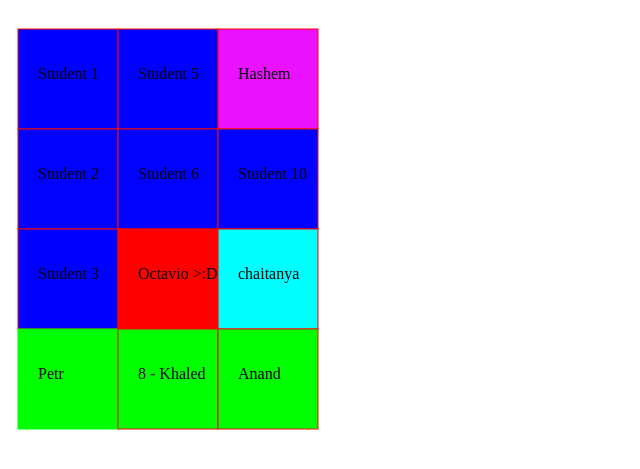
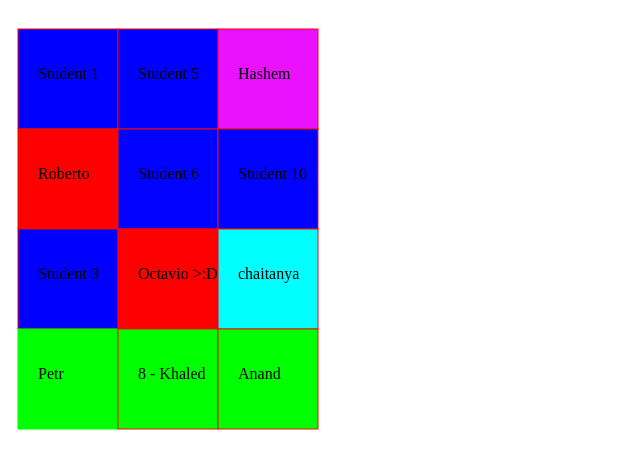
Before and after one commit to deebuls/learning_github_mas, a plain HTML site: page index.html in a window 1280 px wide. Shown: the part 61-530 px from the top of the page, without its empty margins (0-640 px from the left). Drawn offline with Linux system fonts and the light colour scheme.

Commit message:
roberto 2

```diff
--- a/index.html
+++ b/index.html
@@ -17,9 +17,9 @@
 
 	<!--Code to be eddited by student 2 start-->
 	<rect x="10" y="110"  height="100" width="100"
-		style = "stroke:#f11000; fill:#0001ff">
+		style = "stroke:#f11000; fill:#ff0000">
 	</rect>
-	<text x="30" y="160">Student 2 </text>
+	<text x="30" y="160">Roberto </text>
 
 	<!--Code to be eddited by student 3 start-->
 	<rect x="10" y="210"  height="100" width="100"
@@ -97,6 +97,8 @@
 	<text x="230" y="360">Anand</text>
 
 
+
+
 </svg>
 
 
```
